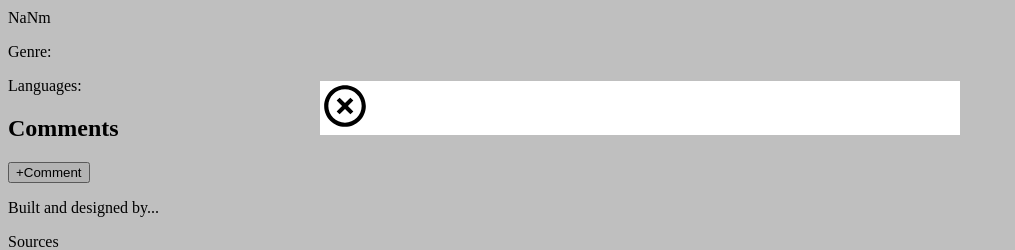
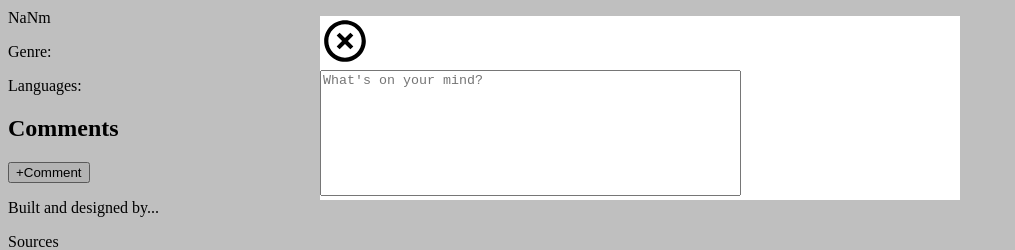
Before and after one commit to olsenjames1116/social-networking-app, a React (Create React App) app: page /1 in a window 1280 px wide. Both pictures are taken after a click on the button "+Comment". Shown: the part 292-542 px from the top of the page, without its empty margins (0-1015 px from the left). Built offline with nearby package versions, Linux system fonts and the light colour scheme; no server answers.

Commit message:
Create textarea for comment input

```diff
--- a/src/components/content/moviePage/comments/popup/CommentForm.js
+++ b/src/components/content/moviePage/comments/popup/CommentForm.js
@@ -1,5 +1,13 @@
 import React from 'react';
 
 export default function CommentForm() {
-  return <form></form>;
+  const style = {
+    resize: 'none'
+  };
+
+  return (
+    <form>
+      <textarea id="comment" placeholder="What's on your mind?" rows="8" cols="50" style={style} />
+    </form>
+  );
 }
```
